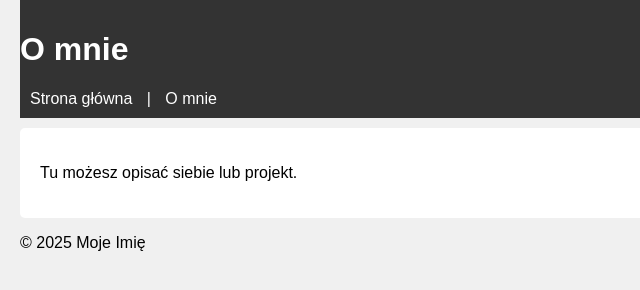
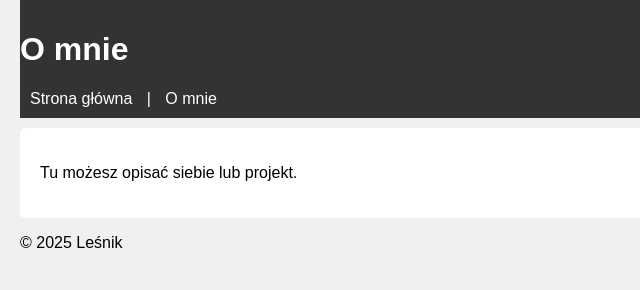
Before and after one commit to misiu2642/Website, a plain HTML site: page about.html in a window 1280 px wide. Shown: the full height of the page, 0-640 px from the left. Drawn offline with Linux system fonts and the light colour scheme.

Commit message:
Update about.html

```diff
--- a/about.html
+++ b/about.html
@@ -20,7 +20,7 @@
     </main>
 
     <footer>
-        <p>© 2025 Moje Imię</p>
+        <p>© 2025 Leśnik</p>
     </footer>
 </body>
 </html>
```
